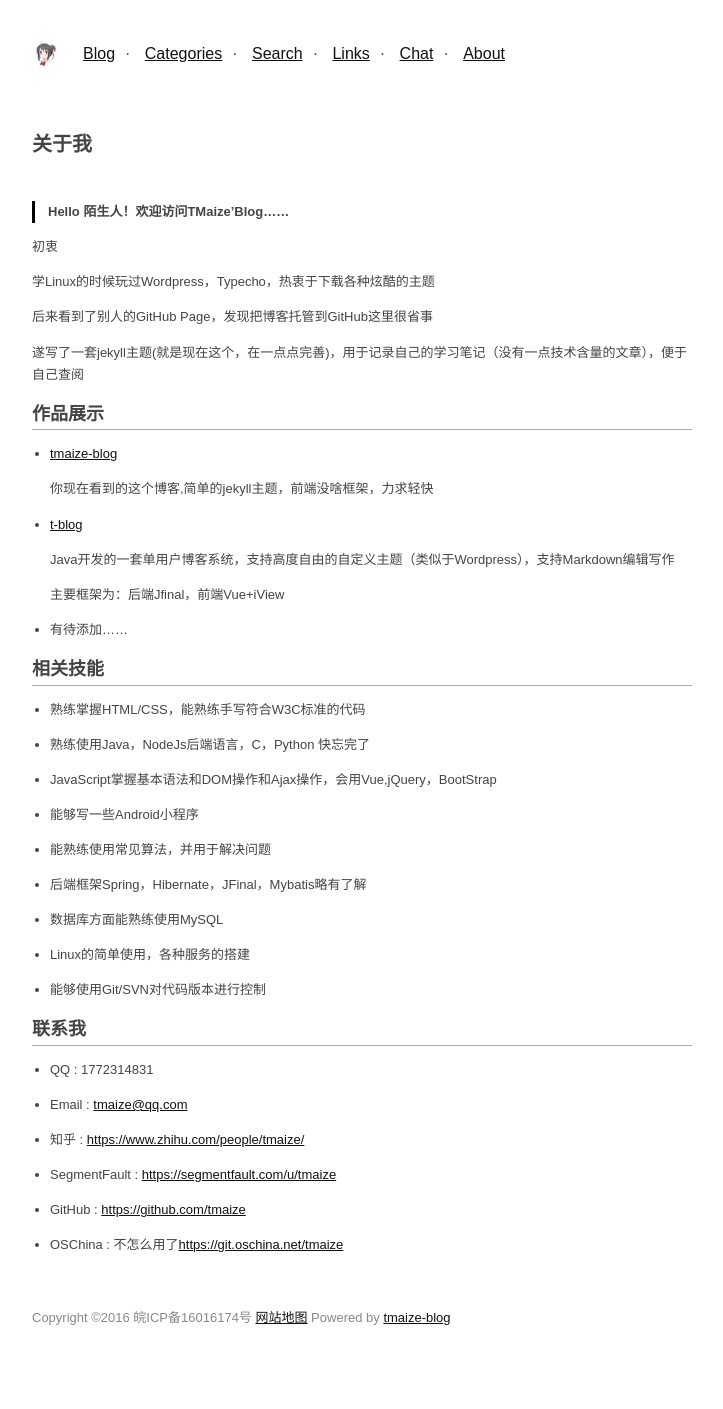
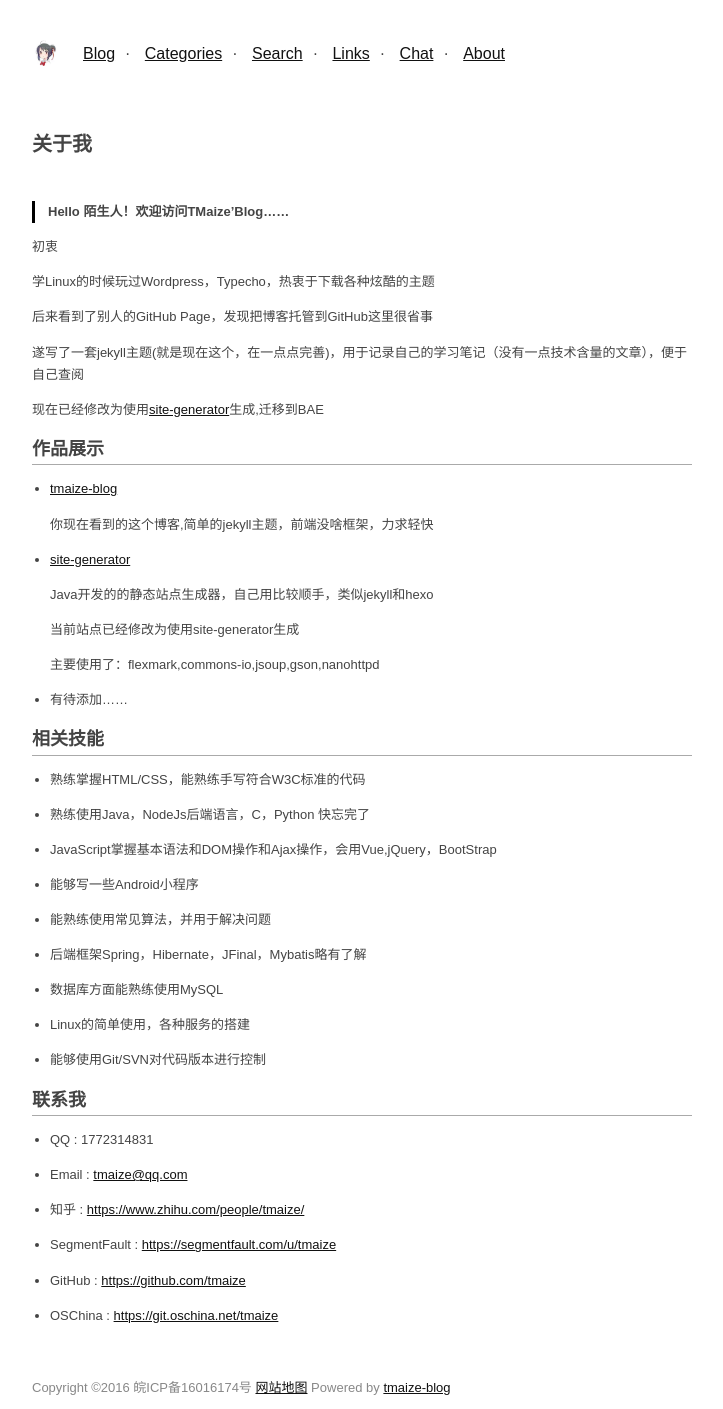
Before and after one commit to TMaize/tmaize-blog, a Jekyll site: the page built from pages/about.md, in a window 1280 px wide. Shown: the whole page, without its empty margins (278-1001 px from the left). Built offline with Jekyll 4.4.1, drawn with Linux system fonts in a browser that asks for light colours; comment, search, counter and statistics services are not loaded; before the commit the page ends 1339 px from its top, so only the background shows below that.

Commit message:
修改文章

```diff
--- a/pages/about.md
+++ b/pages/about.md
@@ -13,17 +13,21 @@ title: 关于我
 
 遂写了一套jekyll主题(就是现在这个，在一点点完善)，用于记录自己的学习笔记（没有一点技术含量的文章），便于自己查阅
 
+现在已经修改为使用[site-generator](https://github.com/TMaize/site-generator)生成,迁移到BAE
+
 ## 作品展示
 
 + [tmaize-blog](https://github.com/TMaize/tmaize-blog)
 
     你现在看到的这个博客,简单的jekyll主题，前端没啥框架，力求轻快
 
-+ [t-blog](#)
++ [site-generator](https://github.com/TMaize/site-generator)
 
-    Java开发的一套单用户博客系统，支持高度自由的自定义主题（类似于Wordpress），支持Markdown编辑写作
+    Java开发的的静态站点生成器，自己用比较顺手，类似jekyll和hexo
 
-    主要框架为：后端Jfinal，前端Vue+iView
+    当前站点已经修改为使用site-generator生成
+
+    主要使用了：flexmark,commons-io,jsoup,gson,nanohttpd
 
 + 有待添加......
 
@@ -59,4 +63,4 @@ title: 关于我
 
 + GitHub : [https://github.com/tmaize](https://github.com/tmaize)
 
-+ OSChina : 不怎么用了[https://git.oschina.net/tmaize](https://git.oschina.net/tmaize)
++ OSChina : [https://git.oschina.net/tmaize](https://git.oschina.net/tmaize)
```
Also changed, not shown: _请删除这个文件夹/theme-tmaize-blog/_data/about.md (+8 -4 lines).
